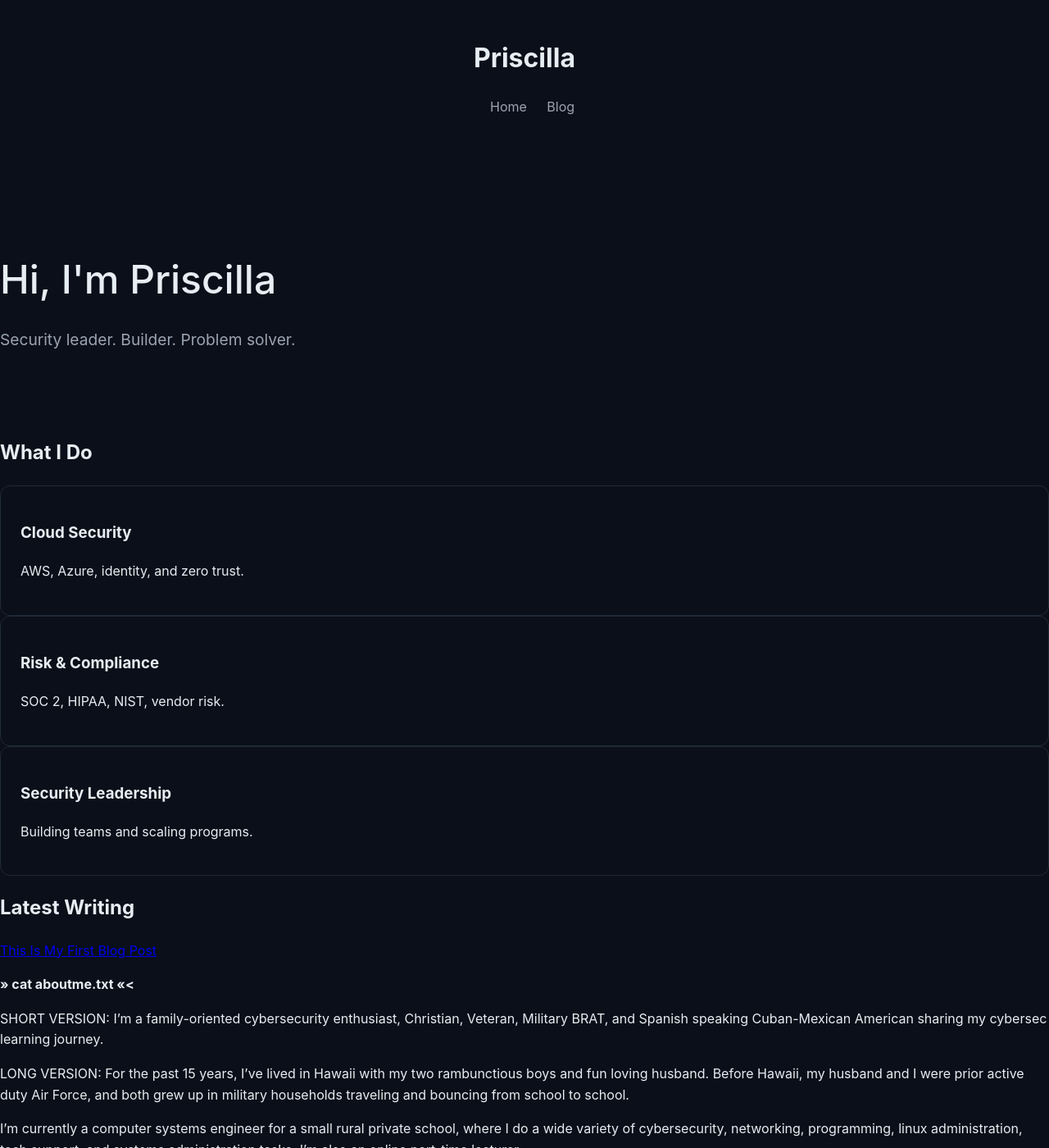
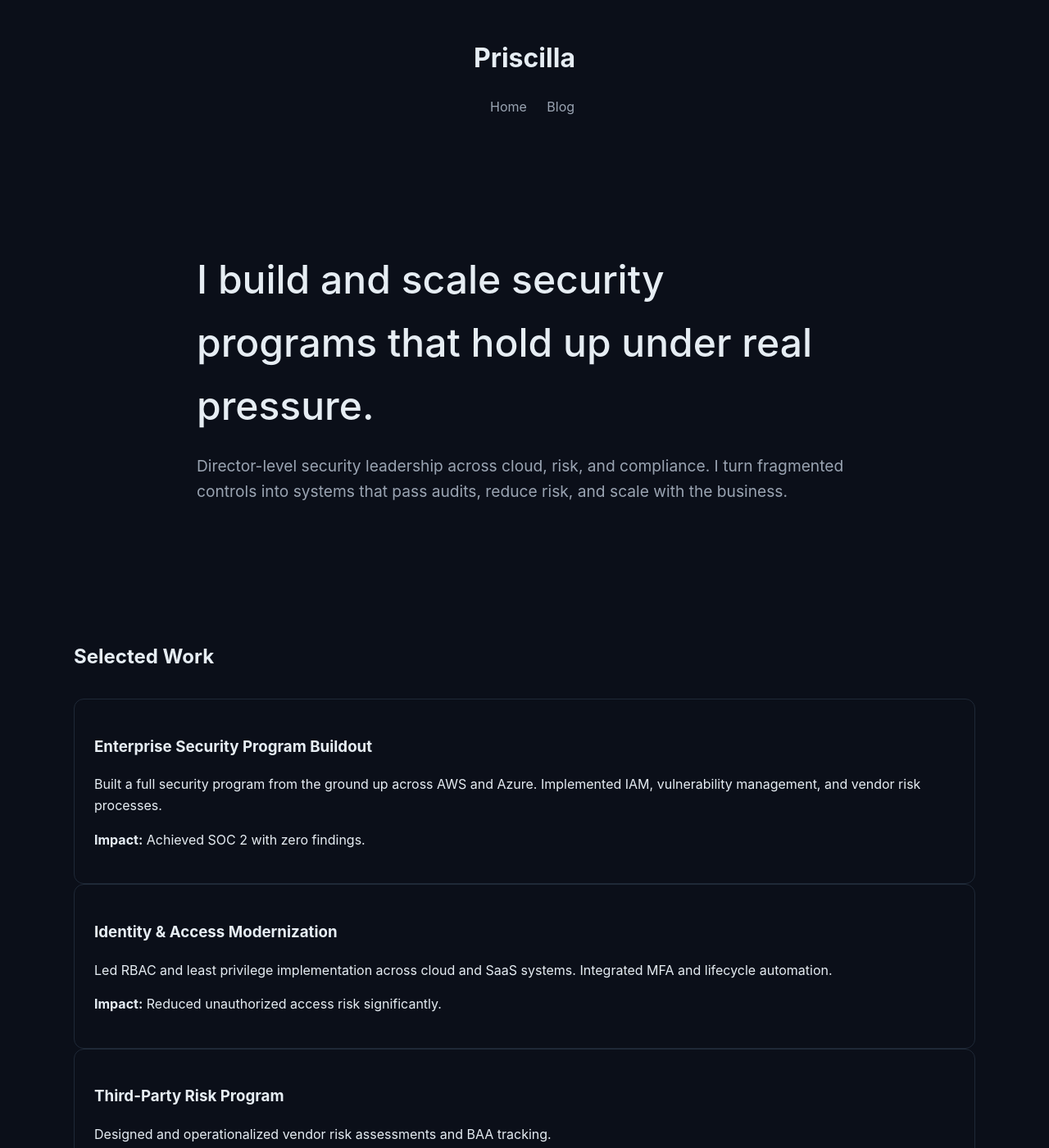
Before and after one commit to cibercazadora/cibercazadora.github.io, a Jekyll site: the page built from index.md, in a window 1280 px wide and 1400 px high. Shown: the whole window at 82% size. Built offline with Jekyll 4.4.1, drawn with Linux system fonts in a browser that asks for light colours; our own code applies the rules of GitHub Pages for plain Markdown files; some of the changed text lies outside the part shown.

Commit message:
Revise index.md to enhance content and structure

```diff
--- a/index.md
+++ b/index.md
@@ -1,8 +1,45 @@
 
 
-<section class="hero">
-  <h1>Hi, I'm Priscilla</h1>
-  <p>Security leader. Builder. Problem solver.</p>
+<section class="hero container">
+  <h1>
+    I build and scale security programs that hold up under real pressure.
+  </h1>
+
+  <p>
+    Director-level security leadership across cloud, risk, and compliance.
+    I turn fragmented controls into systems that pass audits, reduce risk, and scale with the business.
+  </p>
+</section>
+
+<section class="section container">
+  <h2>Selected Work</h2>
+
+  <div class="card">
+    <h3>Enterprise Security Program Buildout</h3>
+    <p>
+      Built a full security program from the ground up across AWS and Azure.
+      Implemented IAM, vulnerability management, and vendor risk processes.
+    </p>
+    <p><strong>Impact:</strong> Achieved SOC 2 with zero findings.</p>
+  </div>
+
+  <div class="card">
+    <h3>Identity & Access Modernization</h3>
+    <p>
+      Led RBAC and least privilege implementation across cloud and SaaS systems.
+      Integrated MFA and lifecycle automation.
+    </p>
+    <p><strong>Impact:</strong> Reduced unauthorized access risk significantly.</p>
+  </div>
+
+  <div class="card">
+    <h3>Third-Party Risk Program</h3>
+    <p>
+      Designed and operationalized vendor risk assessments and BAA tracking.
+    </p>
+    <p><strong>Impact:</strong> Closed compliance gaps and improved audit readiness.</p>
+  </div>
+
 </section>
 
 <section class="projects">
@@ -22,6 +59,15 @@
     <h3>Security Leadership</h3>
     <p>Building teams and scaling programs.</p>
   </div>
+</section>
+<section class="section container">
+  <h2>Writing</h2>
+
+  {% for post in site.posts limit:3 %}
+    <div class="card">
+      <a href="{{ post.url }}">{{ post.title }}</a>
+    </div>
+  {% endfor %}
 </section>
 
 <section class="blog-preview">
```
